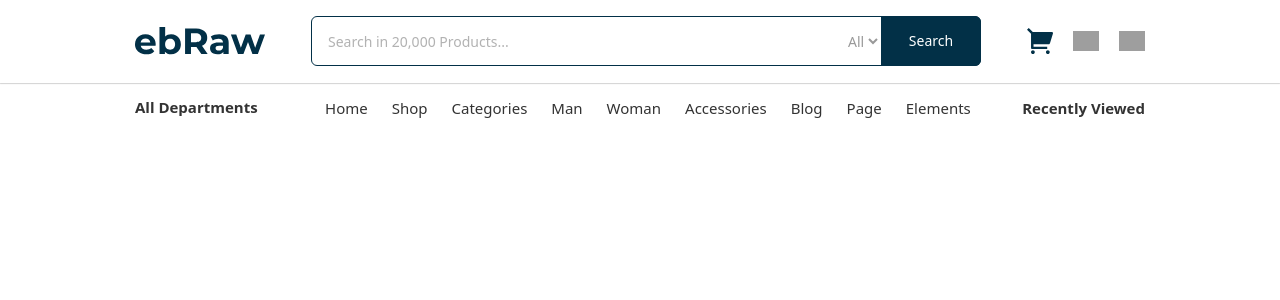
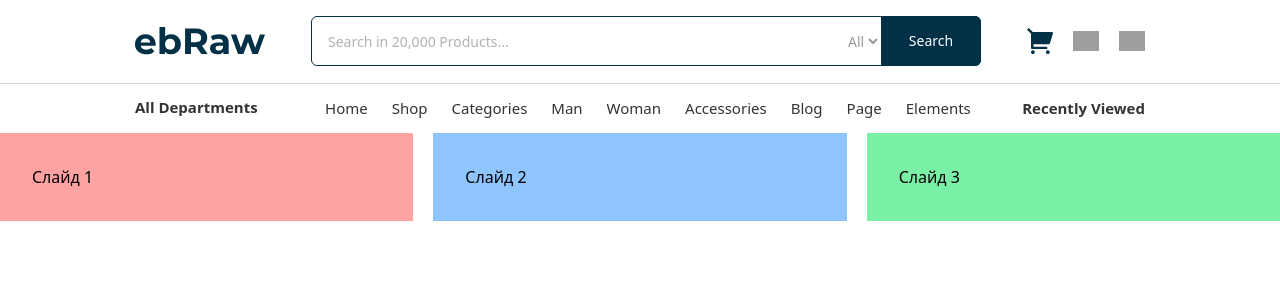
Before and after one commit to nazarMn/eb-raw, a Next.js app: page / in a window 1280 px wide. Shown: the top 300 px of the page. Built offline with nearby package versions, Linux system fonts and the light colour scheme; grey boxes are pictures that could not be loaded.

Commit message:
Hero component created and connected

```diff
--- /dev/null
+++ b/components/Hero/Hero.jsx
@@ -0,0 +1,24 @@
+import React from 'react'
+
+import { Swiper, SwiperSlide } from 'swiper/react';
+import 'swiper/css'
+
+export default function Hero() {
+  return (
+    <div className="w-full h-[650px]  ">
+
+<Swiper
+      spaceBetween={20}
+      slidesPerView={3}
+      loop={true}
+      className="w-full h-full  overflow-hidden"
+    >
+      <SwiperSlide><div className="bg-red-300 p-8">Слайд 1</div></SwiperSlide>
+      <SwiperSlide><div className="bg-blue-300 p-8">Слайд 2</div></SwiperSlide>
+      <SwiperSlide><div className="bg-green-300 p-8">Слайд 3</div></SwiperSlide>
+      <SwiperSlide><div className="bg-yellow-300 p-8">Слайд 4</div></SwiperSlide>
+    </Swiper>
+
+    </div>
+  )
+}
--- a/package.json
+++ b/package.json
@@ -9,9 +9,10 @@
     "lint": "next lint"
   },
   "dependencies": {
+    "next": "15.3.1",
     "react": "^19.0.0",
     "react-dom": "^19.0.0",
-    "next": "15.3.1"
+    "swiper": "^11.2.6"
   },
   "devDependencies": {
     "@tailwindcss/postcss": "^4",
--- a/pages/index.jsx
+++ b/pages/index.jsx
@@ -1,5 +1,6 @@
 import Header from "../components/Header/Header";
 import MenuBar from "../components/MenuBar/MenuBar";
+import Hero from "../components/Hero/Hero";
 
 
 export default function Home() {
@@ -12,6 +13,8 @@ export default function Home() {
 
 <MenuBar />
 
+<Hero />
+
 </>
 
 
```
Also changed, not shown: components/Hero/Hero.module.css (added), 1 other file (tests, documents, lock files or other folders).
